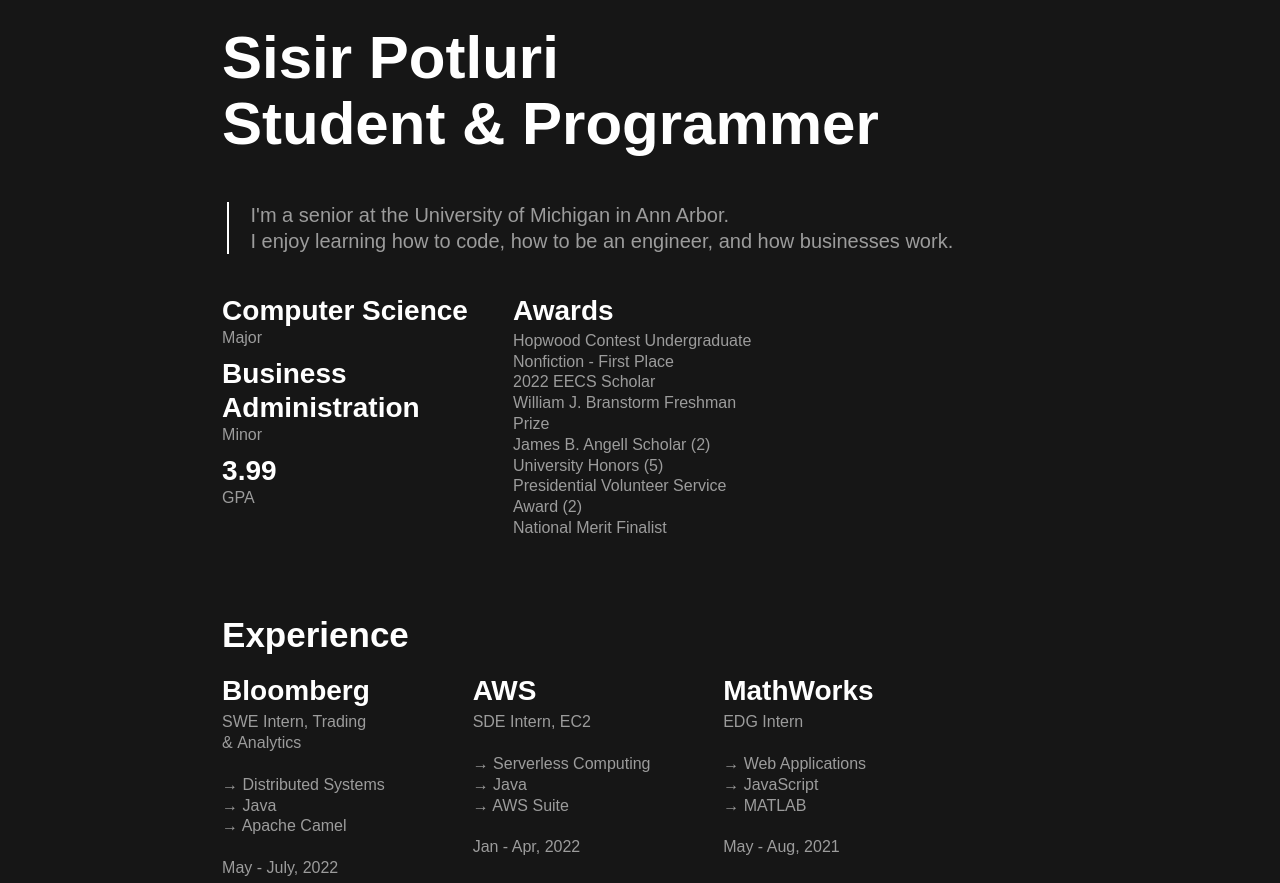
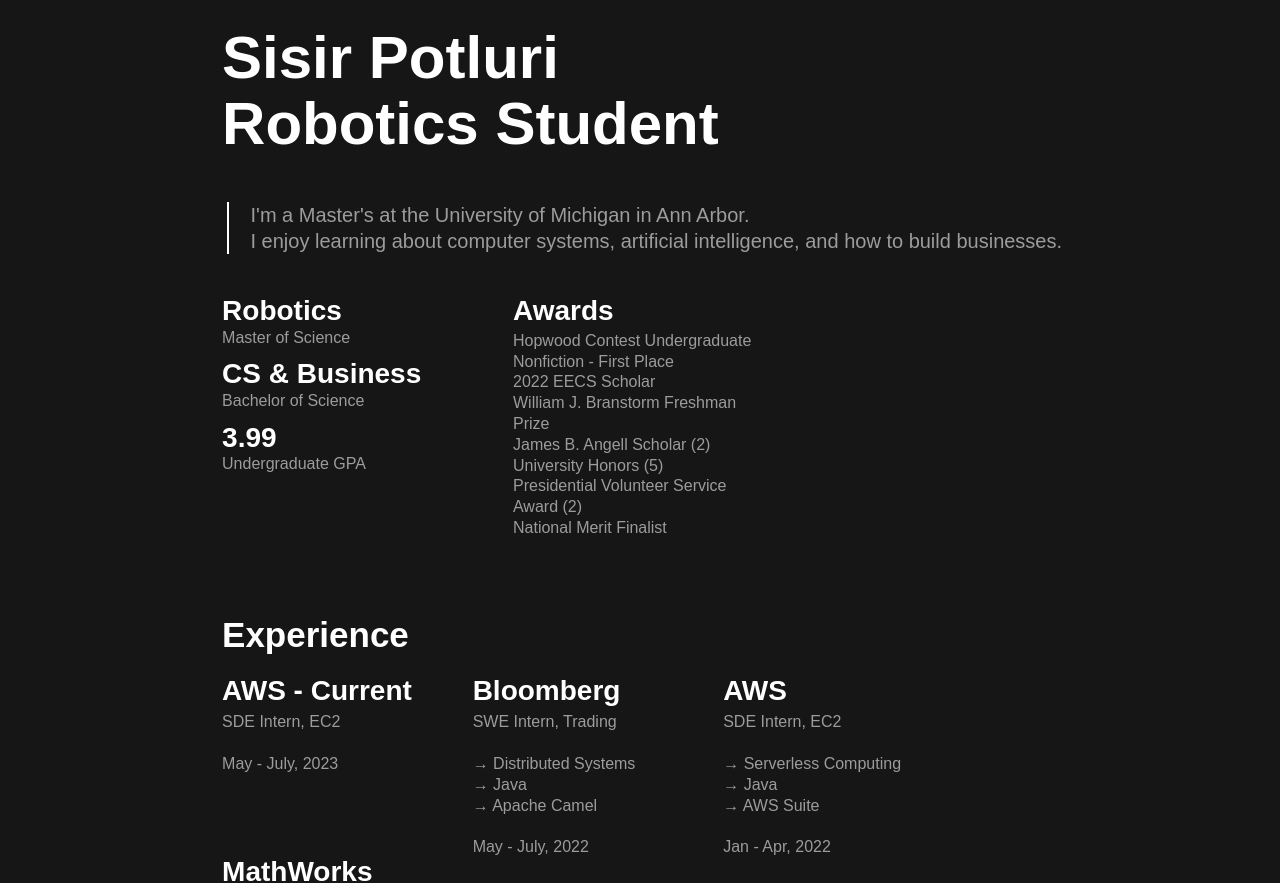
Before and after one commit to spopl/sisir_potluri, a plain HTML site: page index.html in a window 1280 px wide. Shown: the part 77-960 px from the top of the page. Drawn offline with nearby package versions, Linux system fonts and the light colour scheme; a script that the page names is missing; a web font is replaced by a local one.

Commit message:
Update index.html

```diff
--- a/index.html
+++ b/index.html
@@ -28,20 +28,20 @@
   </div>
   <div id="About" class="section top wf-section">
     <div class="block">
-      <div class="text header3">Sisir Potluri<br>Student &amp; Programmer<br></div>
+      <div class="text header3">Sisir Potluri<br>Robotics Student<br></div>
     </div>
     <div class="block info wide">
       <div class="left">
-        <div class="text basic2">I&#x27;m a senior at the University of Michigan in Ann Arbor. <br>I enjoy learning how to code, how to be an <span class="vibrant1">engineer</span>, and how businesses work.</div>
+        <div class="text basic2">I&#x27;m a Master's at the University of Michigan in Ann Arbor. <br>I enjoy learning about computer systems, artificial intelligence, and how to build businesses.</div>
       </div>
       <div class="card">
         <div class="experience wide">
-          <div class="text header1 thin">Computer Science</div>
-          <div class="text basic1">Major</div>
-          <div class="text header1 thin">Business Administration</div>
-          <div class="text basic1">Minor</div>
+          <div class="text header1 thin">Robotics</div>
+          <div class="text basic1">Master of Science</div>
+          <div class="text header1 thin">CS &amp; Business</div>
+          <div class="text basic1">Bachelor of Science</div>
           <div class="text header1 thin">3.99</div>
-          <div class="text basic1">GPA</div>
+          <div class="text basic1">Undergraduate GPA</div>
         </div>
         <div class="experience wide">
           <div class="text header1 thin">Awards</div>
@@ -53,8 +53,12 @@
       <div class="text header2">Experience</div>
       <div class="shelf">
         <div class="experience">
+          <div class="text header1">AWS - Current</div>
+          <div class="text basic1">SDE Intern, EC2<br>‍<br>May - July, 2023</div>
+        </div>
+        <div class="experience">
           <div class="text header1">Bloomberg</div>
-          <div class="text basic1">SWE Intern, Trading &amp; Analytics<br>‍<br>→ <span class="vibrant1">Distributed</span> Systems<br>→ Java<br>→ Apache Camel<br>‍<br>May - July, 2022</div>
+          <div class="text basic1">SWE Intern, Trading<br>‍<br>→ <span class="vibrant1">Distributed</span> Systems<br>→ Java<br>→ Apache Camel<br>‍<br>May - July, 2022</div>
         </div>
         <div class="experience">
           <div class="text header1">AWS</div>
```
